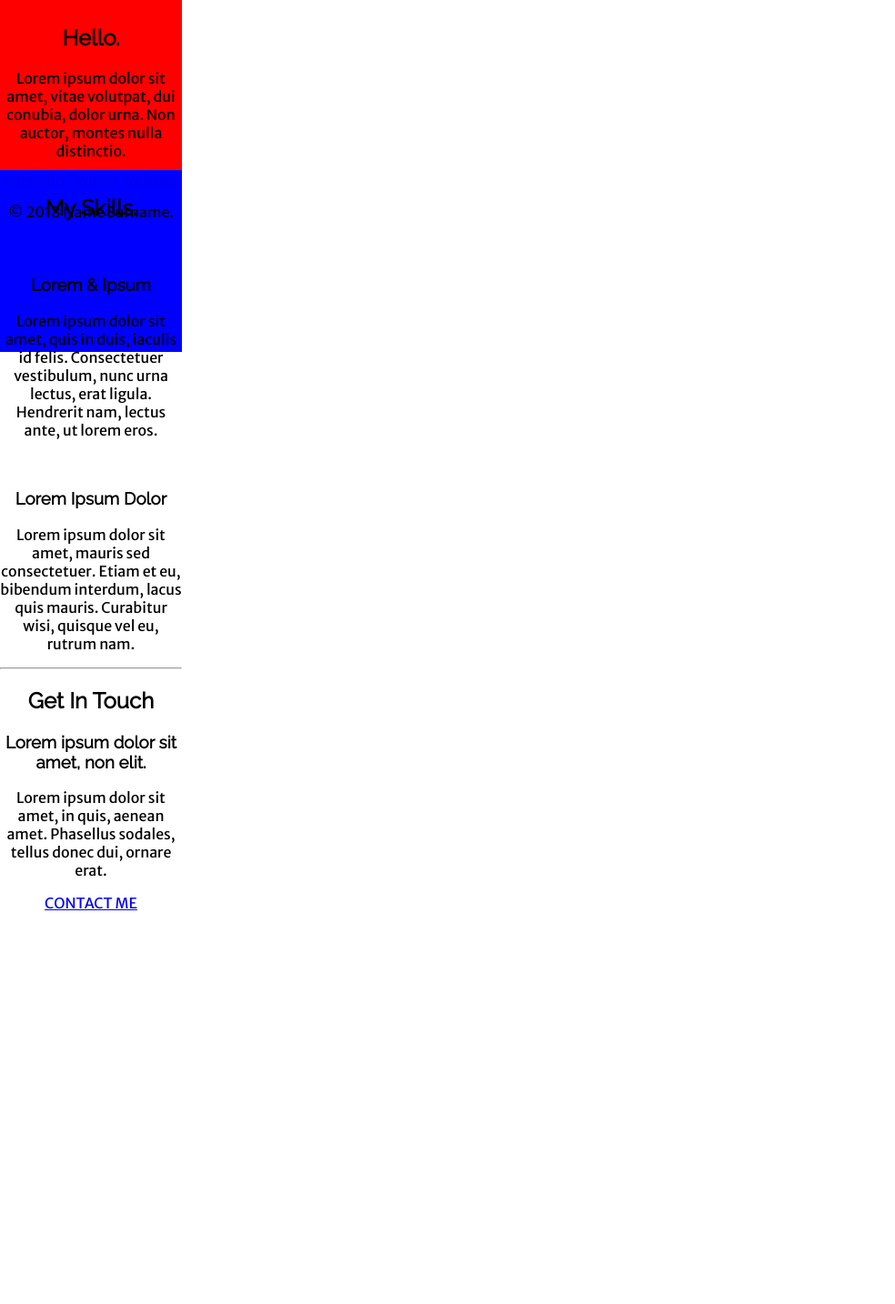
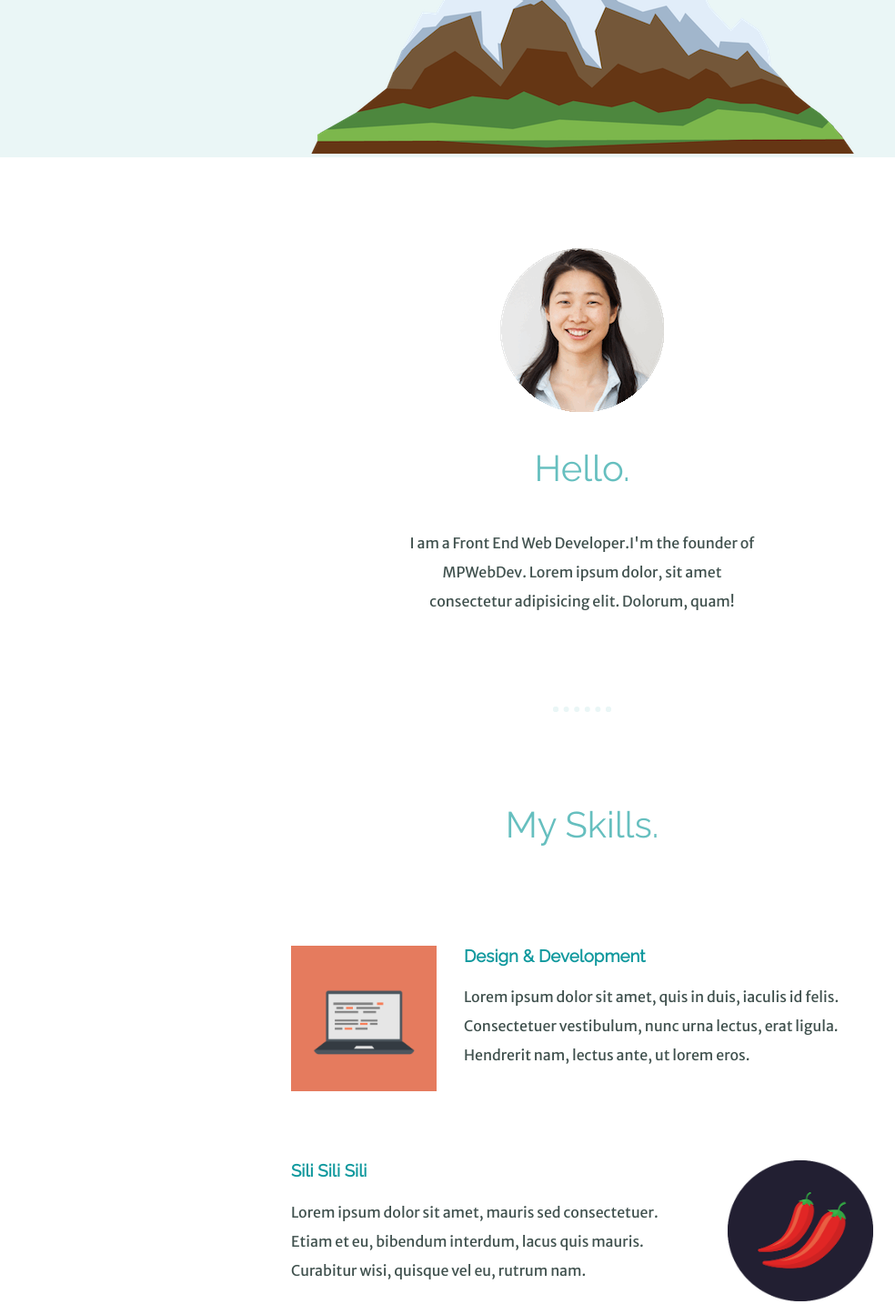
Before and after one commit to Mariel-Perez/CSS-My-SIte, a plain HTML site: page index.html in a window 1280 px wide. Shown: the part 569-2003 px from the top of the page at 91% size, without its empty margins (0-984 px from the left). Before the commit the page ends 1572 px from the top, so only its background shows below. Drawn offline with Linux system fonts and the light colour scheme.

Commit message:
change css files

```diff
--- a/css/styles.css
+++ b/css/styles.css
@@ -1,45 +1,143 @@
 body{
+    color: #40514E;
     margin:0;
     text-align: center;
     font-family: 'Merriweather Sans', sans-serif;
+
 }
 h1{
     font-family: 'Dancing Script', cursive;
+font-size:  5.625rem;
+margin: 50px auto 0 auto;
+color: #66bfbf;
 }
+
 h2{
     font-family: 'Raleway', sans-serif;
+font-size: 2.5rem;
+color: #66bfbf;
+font-weight: normal;
+padding-bottom: 10px;
 }
+
 h3{
     font-family: 'Raleway', sans-serif;
+ color:#11999E;
 }
+p{
+    line-height: 2;
+}
+a{
+    color:#11999E;
+    font-family: 'Raleway', sans-serif;
+    margin: 10px 20px;
+    text-decoration: none;
+}
+a:hover {
+color: #EAF6F6;
+}
+hr{
+    border: dotted #EAF6F6 6px;
+    border-bottom: none;
+    width: 4%;
+    margin: 100px auto;
+}
+a{
+    color: #11999E;
+}
+.intro {
+    width: 30%;
+    margin: 0 auto;
+}
+.skill-row{
+    width: 50%;
+    margin: 100px auto;
+    text-align: left;
+
+}
+
+.img-computer{
+width: 25%;
+float: left;
+margin-right: 30px;
+}
+.img-sili{
+width: 25%;
+float: right;
+margin-left: 30px;
+}
+
 .top-container{
-    background-color: #e4f9f5;
+    background-color: #EAF6F6;
 padding-top: 100px;
 position: relative;
 }
 .top-cloud{
    position: absolute;
     right: 300px;
-    top: 50px;
+    top: 40px;
 }
 .bottom-cloud{
     position: absolute;
-    left: 300px;
+    left: 250px;
     bottom: 300px;
 }
 .middle-container{
-    background-color: red;
-height: 200px;
-width: 200px;
+   margin: 100px 0;
+}
+.contact-message{
+    width: 40%;
+    margin: 40px auto 60px;
 }
 .bottom-container{
-    background-color: blue;
-    height: 200px;
-    width: 200px;
+   background-color: #66bfbf;
+   padding: 50px 0 20px;
 }
-h1{
-    margin-top: 0;
-}
+
 .pro{
     text-decoration: underline;
 }
+.btn {
+    background: #11CDD4;
+    background-image: -webkit-linear-gradient(top, #11CDD4, #11999E);
+    background-image: -moz-linear-gradient(top, #11CDD4, #11999E);
+    background-image: -ms-linear-gradient(top, #11CDD4, #11999E);
+    background-image: -o-linear-gradient(top, #11CDD4, #11999E);
+    background-image: -webkit-gradient(to bottom, #11CDD4, #11999E);
+    -webkit-border-radius: 20px;
+    -moz-border-radius: 20px;
+    border-radius: 20px;
+    color: #FFFFFF;
+    font-family: 'Raleway', san-serif;
+    font-size: 20px;
+    font-weight: 100;
+    padding: 20px;
+    -webkit-box-shadow: 1px 1px 20px 0 #000000;
+    -moz-box-shadow: 1px 1px 20px 0 #000000;
+    box-shadow: 1px 1px 20px 0 #000000;
+    text-shadow: 1px 1px 20px #000000;
+    border: solid #337FED 1px;
+    text-decoration: none;
+    display: inline-block;
+    cursor: pointer;
+    text-align: center;
+ }
+
+ .btn:hover {
+    border: solid #337FED 1px;
+    background: #30E3CB;
+    background-image: -webkit-linear-gradient(top, #30E3CB, #2BC4AD);
+    background-image: -moz-linear-gradient(top, #30E3CB, #2BC4AD);
+    background-image: -ms-linear-gradient(top, #30E3CB, #2BC4AD);
+    background-image: -o-linear-gradient(top, #30E3CB, #2BC4AD);
+    background-image: -webkit-gradient(to bottom, #30E3CB, #2BC4AD);
+    -webkit-border-radius: 20px;
+    -moz-border-radius: 20px;
+    border-radius: 20px;
+    text-decoration: none;
+ }
+ .copyright{
+     color: #EAF6F6;
+     font-size: 0.75rem;
+     padding: 20px 0;
+ }
--- a/index.html
+++ b/index.html
@@ -13,36 +13,36 @@
 <body>
     <div class="top-container">
         <img class="top-cloud" src="images/cloud.png" alt="cloud">
-        <h1>I'm Mariel</h1>
-        <p>a <span class="pro">pro</span>grammer.</p>
+        <h1>I'm Mariel.</h1>
+        <h2>a <span class="pro">pro</span>grammer.</h2>
         <img class="bottom-cloud"src="images/cloud.png" alt="cloud">
         <img class="mountain" src="images/mountain.png" alt="mountain">
     </div>
     <div class="middle-container">
         <div class="profile">
-          <img src="" alt="">
+          <img src="images/angela.png" alt="angela-pict">
           <h2>Hello.</h2>
-          <p>Lorem ipsum dolor sit amet, vitae volutpat, dui conubia, dolor urna. Non auctor, montes nulla distinctio.</p>
+          <p class="intro" >I am a Front End Web Developer.I'm the founder of MPWebDev. Lorem ipsum dolor, sit amet consectetur adipisicing elit. Dolorum, quam! </p>
         </div>
         <hr>
         <div class="skills">
           <h2>My Skills.</h2>
           <div class="skill-row">
-            <img class="" src="" alt="">
-            <h3>Lorem & Ipsum</h3>
-            <p>Lorem ipsum dolor sit amet, quis in duis, iaculis id felis. Consectetuer vestibulum, nunc urna lectus, erat ligula. Hendrerit nam, lectus ante, ut lorem eros.</p>
+            <img class="img-computer" src="images/computer.png" alt="computer">
+            <h3>Design & Development</h3>
+            <p >Lorem ipsum dolor sit amet, quis in duis, iaculis id felis. Consectetuer vestibulum, nunc urna lectus, erat ligula. Hendrerit nam, lectus ante, ut lorem eros.</p>
           </div>
           <div class="skill-row">
-            <img class="" src="" alt="">
-            <h3>Lorem Ipsum Dolor</h3>
-            <p>Lorem ipsum dolor sit amet, mauris sed consectetuer. Etiam et eu, bibendum interdum, lacus quis mauris. Curabitur wisi, quisque vel eu, rutrum nam.</p>
+            <img class="img-sili" src="images/chillies.png" alt="chillies">
+            <h3>Sili Sili Sili</h3>
+            <p >Lorem ipsum dolor sit amet, mauris sed consectetuer. Etiam et eu, bibendum interdum, lacus quis mauris. Curabitur wisi, quisque vel eu, rutrum nam.</p>
           </div>
         </div>
         <hr>
         <div class="contact-me">
           <h2>Get In Touch</h2>
           <h3>Lorem ipsum dolor sit amet, non elit.</h3>
-          <p>Lorem ipsum dolor sit amet, in quis, aenean amet. Phasellus sodales, tellus donec dui, ornare erat.</p>
+          <p class="contact-message">Lorem ipsum dolor sit amet, in quis, aenean amet. Phasellus sodales, tellus donec dui, ornare erat.</p>
           <a class="btn" href="mailto:name@email.com">CONTACT ME</a>
         </div>
       </div>
@@ -52,7 +52,7 @@
         <a class="footer-link" href="https://www.linkedin.com/">LinkedIn</a>
         <a class="footer-link" href="https://twitter.com/">Twitter</a>
         <a class="footer-link" href="https://www.appbrewery.co/">Website</a>
-        <p>© 2018 Name Surname.</p>
+        <p class="copyright">© 2021 Mariel Perez @ MPWebDev.</p>
       </div>
 
 </body>
```
